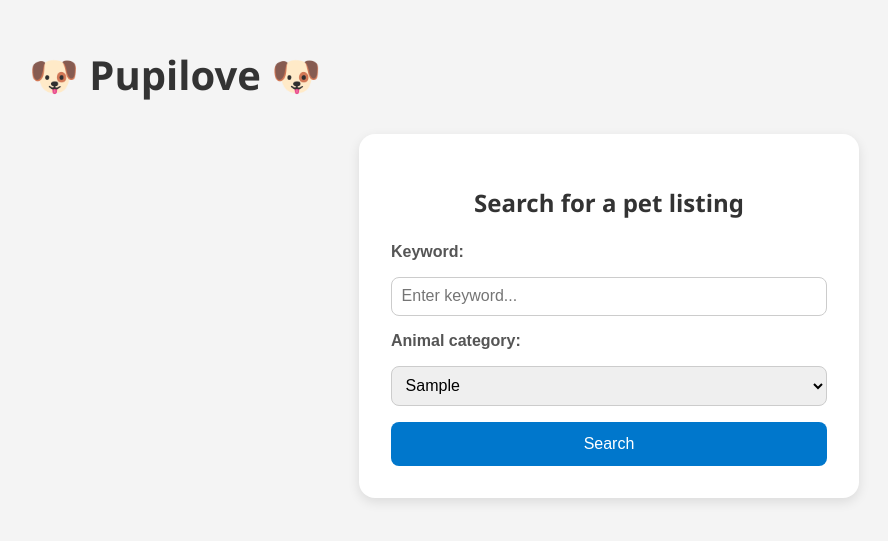
After one commit to igorwlodarczyk/Pupilove, a FastAPI app: template pupilove/frontend/templates/search_listings.html in a window 1280 px wide. The commit adds this page. Shown: the top 541 px of the page, without its empty margins (31-919 px from the left). Run offline with FastAPI, Linux system fonts and the light colour scheme; the template is opened without the code that fills it: most values are stand-ins (such as "Sample title", 1, 10 or a date in 2020).

Commit message:
added frontend for searching listings

```diff
--- /dev/null
+++ b/pupilove/frontend/static/search_listings.css
@@ -0,0 +1,52 @@
+.search-form-wrapper {
+    background-color: #ffffff;
+    padding: 2rem;
+    margin-top: 2rem;
+    border-radius: 1rem;
+    box-shadow: 0 4px 12px rgba(0, 0, 0, 0.1);
+    max-width: 500px;
+    margin-left: auto;
+    margin-right: auto;
+}
+
+.form-heading {
+    font-size: 1.5rem;
+    margin-bottom: 1.5rem;
+    text-align: center;
+    color: #333;
+}
+
+.search-form {
+    display: flex;
+    flex-direction: column;
+    gap: 1rem;
+}
+
+.search-form label {
+    font-weight: bold;
+    color: #555;
+}
+
+.search-form input[type="text"],
+.search-form select {
+    padding: 0.6rem;
+    border: 1px solid #ccc;
+    border-radius: 0.5rem;
+    font-size: 1rem;
+    width: 100%;
+}
+
+.submit-button {
+    padding: 0.8rem;
+    font-size: 1rem;
+    background-color: #0077cc;
+    color: white;
+    border: none;
+    border-radius: 0.5rem;
+    cursor: pointer;
+    transition: background-color 0.3s ease;
+}
+
+.submit-button:hover {
+    background-color: #005fa3;
+}
--- a/pupilove/frontend/templates/index.html
+++ b/pupilove/frontend/templates/index.html
@@ -19,6 +19,7 @@
             <a href="/browse-listings" class="navigation-link">Browse listings</a>
             <a href="/my-listings" class="navigation-link">My listings</a>
             <a href="/my-reservations" class="navigation-link">My reservations</a>
+            <a href="/search-listings" class="navigation-link">Search listings</a>
         </div>
 </body>
 </html>
--- /dev/null
+++ b/pupilove/frontend/templates/search_listings.html
@@ -0,0 +1,34 @@
+<!DOCTYPE html>
+<html lang="en">
+<head>
+    <meta charset="UTF-8">
+    <meta name="viewport" content="width=device-width, initial-scale=1.0">
+    <title>🐶 Pupilove - Search listings</title>
+    <link rel="stylesheet" href="/static/search_listings.css">
+    <link rel="stylesheet" href="/static/base.css">
+</head>
+<body>
+    <div class="container">
+        <a href="/" class="home-link">
+            <h1 class="page-heading">🐶 Pupilove 🐶</h1>
+        </a>
+
+        <div class="search-form-wrapper">
+            <h2 class="form-heading">Search for a pet listing</h2>
+            <form method="post" action="/search-listings" class="search-form">
+                <label for="keyword">Keyword:</label>
+                <input type="text" id="keyword" name="keyword" placeholder="Enter keyword...">
+
+                <label for="category">Animal category:</label>
+                <select id="category" name="category" required>
+                    {% for category in animal_categories %}
+                        <option value="{{ category.id }}">{{ category.animal_type }}</option>
+                    {% endfor %}
+                </select>
+
+                <button type="submit" class="submit-button">Search</button>
+            </form>
+        </div>
+    </div>
+</body>
+</html>
```
Also changed, not shown: pupilove/frontend/routes.py (+4 -12 lines), pupilove/frontend/static/search_results.css (added, +68 -0 lines), pupilove/frontend/templates/search_results.html (added, +42 -0 lines).
